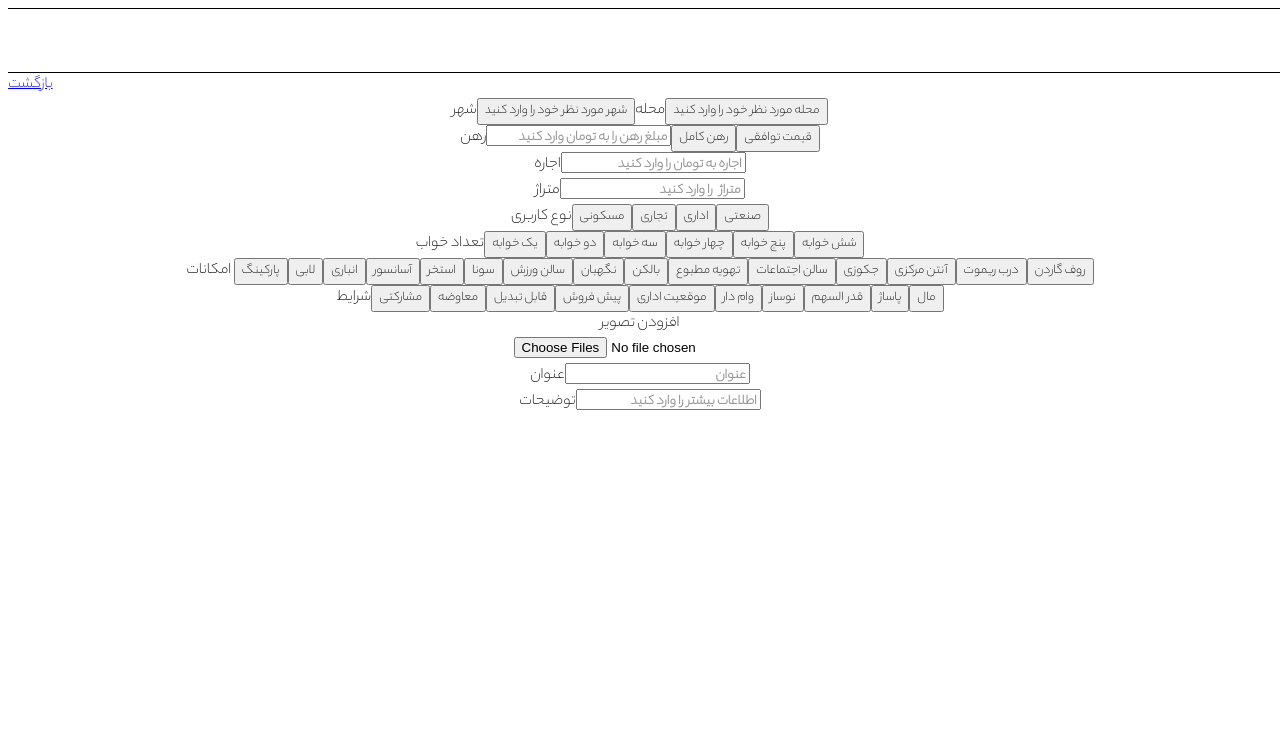
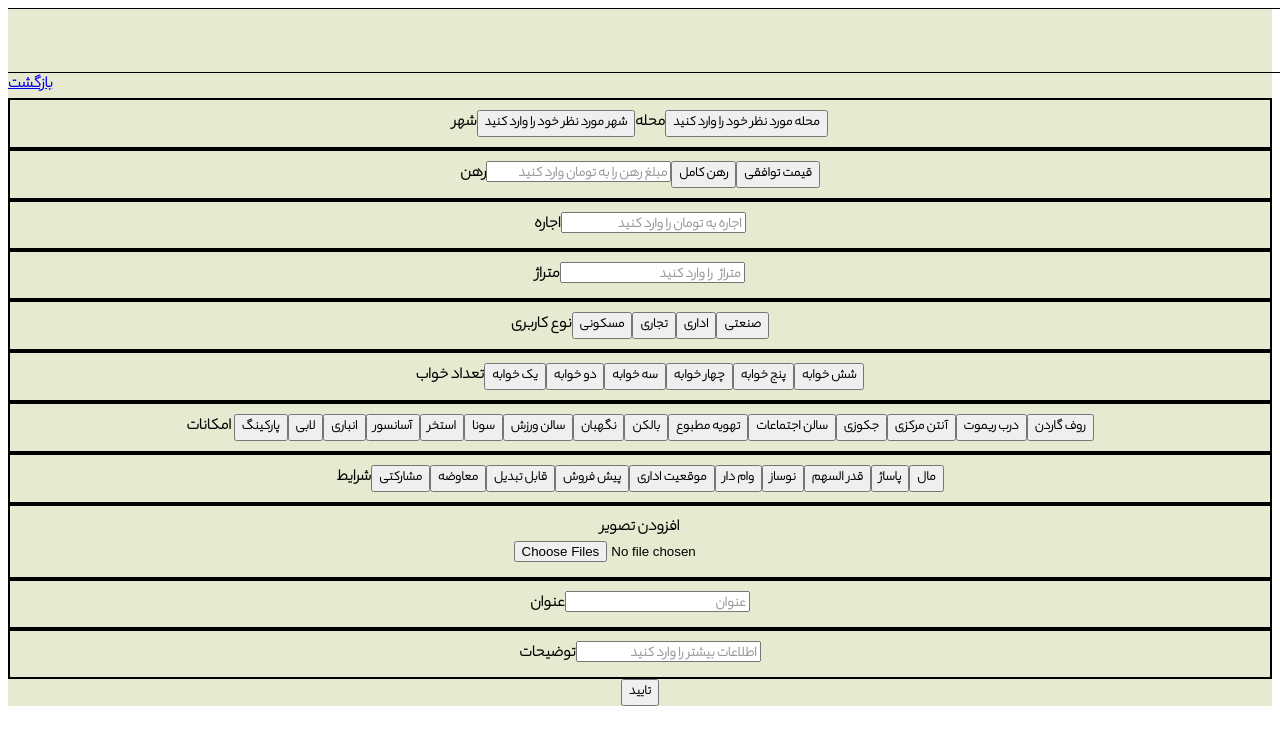
Before and after one commit to alirezasaeednia/universityprojects, a React (Create React App) app in the folder semester projects/4021/Database/dbproject/: page /agahi in a window 1280 px wide. Shown: the top 744 px of the page. Built offline with nearby package versions, Linux system fonts and the light colour scheme.

Commit message:
added selection ability to buttons of agahi

```diff
--- a/semester projects/4021/Database/dbproject/src/index.css
+++ b/semester projects/4021/Database/dbproject/src/index.css
@@ -10,7 +10,16 @@ html{
 
 button{
   font-family: YekanBakh,Tahoma;
+  transition: background-color 0.3s ease;
 
+}
+
+button.selected {
+  background-color: #00ff00;
+}
+
+button.selected2 {
+  background-color: #ff00f2;
 }
 
 #hi{
@@ -52,6 +61,10 @@ gap: 2rem;
   margin-top: 1rem;
 }
 
+.selected {
+  transform: scale(1.1);
+  transition: transform 0.3s ease-in-out;
+}
 .photo-container{
   display: flex;
   flex-direction: row;
@@ -65,6 +78,15 @@ gap: 2rem;
 }
 #myagahi{
   text-align: center;
+}
+
+#whole{
+  background-color: #e7e9d0;
+  font-weight: bold;
+}
+
+#whole button{
+  font-weight: bold;
 }
 .stuff:hover a {
   opacity: 30%;
@@ -285,6 +307,51 @@ margin: 12px;
 
   }
 
+  #mahali{
+    border: 2px solid black;
+    padding: 10px;
+  }
+
+  #mahali2{
+    border: 2px solid black;
+    padding: 10px;
+  }
+
+  #mahali3{
+    border: 2px solid rgb(0, 0, 0);
+    padding: 10px;
+  }
+
+  #mahali4{
+    border: 2px solid black;
+    padding: 10px;
+  }
+  #mahali5{
+    border: 2px solid black;
+    padding: 10px;
+  }
+  #mahali6{
+    border: 2px solid rgb(0, 0, 0);
+    padding: 10px;
+  }
+  #mahali7{
+    border: 2px solid rgb(0, 0, 0);
+    padding: 10px;
+  }
+  #mahali8{
+    border: 2px solid rgb(0, 0, 0);
+    padding: 10px;
+  }
+  #mahali9{
+    border: 2px solid black;
+    padding: 10px;
+  }
+  #mahali10{
+    border: 2px solid black;
+    padding: 10px;
+  }
+
+
   #results{
     display: flex;
     flex-direction: row-reverse;
--- a/semester projects/4021/Database/dbproject/src/pages/agahi.js
+++ b/semester projects/4021/Database/dbproject/src/pages/agahi.js
@@ -4,115 +4,179 @@ import Back from "../Components/goback";
 import { useState } from "react";
 const Agahi = () => {
     const [photos, setPhotos] = useState([]);
+    const [mainPhoto, setMainPhoto] = useState(null);
+    const [selectedButton, setSelectedButton] = useState(null);
 
     const handlePhotoUpload = (event) => {
       const uploadedPhotos = Array.from(event.target.files);
-      setPhotos([...photos, ...uploadedPhotos]);
+        setPhotos([...photos, ...uploadedPhotos]);
+
     };
 
+    const [selectedButtons, setSelectedButtons] = useState([]);
+
+    const handleButtonClick = (button) => {
+      if (selectedButtons.includes(button)) {
+        setSelectedButtons(selectedButtons.filter((selectedButton) => selectedButton !== button));
+      } else {
+        setSelectedButtons([...selectedButtons, button]);
+      }
+    };
+    const handlestrict = (button) => {
+        if (selectedButton === button) {
+          setSelectedButton(null);
+        } else {
+          setSelectedButton(button);
+        }
+      };
+
+
+  const handlePhotoClick = (index) => {
+    setMainPhoto(photos[index]);
+  };
+
+
   return (
-    <div>
+    <div id="whole">
       <NavigationBar />
       <Back />
 
       <div id="myagahi">
-        <div>
+        <div id="mahali">
           <a>محله</a>
           <button>شهر مورد نظر خود را وارد کنید</button>
           <a>شهر</a>
 
           <button>محله مورد نظر خود را وارد کنید</button>
         </div>
-        <div>
+        <div id="mahali2">
           <a>رهن</a>
           <input placeholder="مبلغ رهن را به تومان وارد کنید" />
           <button>رهن کامل</button>
           <button>قیمت توافقی</button>
         </div>
 
-        <div>
+        <div id="mahali3">
           <a>اجاره</a>
           <input placeholder="اجاره به تومان را وارد کنید" />
         </div>
 
-        <div>
+        <div id="mahali3">
           <a>متراژ</a>
           <input placeholder="متراژ   را وارد کنید" />
         </div>
 
-        <div>
+        <div id="mahali4">
           <a>نوع کاربری</a>
-          <button>مسکونی</button>
-          <button>تجاری</button>
-          <button>اداری</button>
-          <button>صنعتی</button>
+          <button onClick={() => handlestrict('Button 32')}
+        className={selectedButton === 'Button 32' ? 'selected' : ''}>مسکونی</button>
+          <button onClick={() => handlestrict('Button 33')}
+        className={selectedButton === 'Button 33' ? 'selected' : ''}>تجاری</button>
+          <button onClick={() => handlestrict('Button 34')}
+        className={selectedButton === 'Button 34' ? 'selected' : ''}>اداری</button>
+          <button onClick={() => handlestrict('Button 3526')}
+        className={selectedButton === 'Button 35' ? 'selected' : ''}>صنعتی</button>
         </div>
 
-        <div>
+        <div id="mahali5">
           <a>تعداد خواب</a>
-          <button>یک خوابه</button>
-          <button>دو خوابه</button>
-          <button>سه خوابه</button>
-          <button>چهار خوابه</button>
-          <button>پنج خوابه</button>
-          <button>شش خوابه</button>
+          <button onClick={() => handlestrict('Button 26')}
+        className={selectedButton === 'Button 26' ? 'selected' : ''}>یک خوابه</button>
+          <button onClick={() => handlestrict('Button 27')}
+        className={selectedButton === 'Button 27' ? 'selected' : ''}>دو خوابه</button>
+          <button onClick={() => handlestrict('Button 28')}
+        className={selectedButton === 'Button 28' ? 'selected' : ''}>سه خوابه</button>
+          <button onClick={() => handlestrict('Button 29')}
+        className={selectedButton === 'Button 29' ? 'selected' : ''}>چهار خوابه</button>
+          <button onClick={() => handlestrict('Button 30')}
+        className={selectedButton === 'Button 30' ? 'selected' : ''}>پنج خوابه</button>
+          <button onClick={() => handlestrict('Button 31')}
+        className={selectedButton === 'Button 31' ? 'selected' : ''}>شش خوابه</button>
         </div>
 
-        <div>
+        <div id="mahali6">
           <a>امکانات </a>
-          <button>پارکینگ</button>
-          <button>لابی</button>
-          <button>انباری</button>
-          <button>آسانسور</button>
-          <button>استخر</button>
-          <button>سونا</button>
-          <button>سالن ورزش</button>
-          <button>نگهبان</button>
-          <button>بالکن</button>
-          <button>تهویه مطبوع</button>
-          <button>سالن اجتماعات</button>
-          <button>جکوزی</button>
-          <button>آنتن مرکزی</button>
-          <button>درب ریموت</button>
-          <button>روف گاردن</button>
+          <button onClick={() => handleButtonClick('Button 1')}
+        className={selectedButtons.includes('Button 1') ? 'selected' : ''}>پارکینگ</button>
+          <button onClick={() => handleButtonClick('Button 2')}
+        className={selectedButtons.includes('Button 2') ? 'selected' : ''}>لابی</button>
+          <button onClick={() => handleButtonClick('Button 3')}
+        className={selectedButtons.includes('Button 3') ? 'selected' : ''}>انباری</button>
+          <button onClick={() => handleButtonClick('Button 4')}
+        className={selectedButtons.includes('Button 4') ? 'selected' : ''}>آسانسور</button>
+          <button onClick={() => handleButtonClick('Button 5')}
+        className={selectedButtons.includes('Button 5') ? 'selected' : ''}>استخر</button>
+          <button onClick={() => handleButtonClick('Button 6')}
+        className={selectedButtons.includes('Button 6') ? 'selected' : ''}>سونا</button>
+          <button onClick={() => handleButtonClick('Button 7')}
+        className={selectedButtons.includes('Button 7') ? 'selected' : ''}>سالن ورزش</button>
+          <button onClick={() => handleButtonClick('Button 8')}
+        className={selectedButtons.includes('Button 8') ? 'selected' : ''}>نگهبان</button>
+          <button onClick={() => handleButtonClick('Button 9')}
+        className={selectedButtons.includes('Button 9') ? 'selected' : ''}>بالکن</button>
+          <button onClick={() => handleButtonClick('Button 10')}
+        className={selectedButtons.includes('Button 10') ? 'selected' : ''}>تهویه مطبوع</button>
+          <button onClick={() => handleButtonClick('Button 11')}
+        className={selectedButtons.includes('Button 11') ? 'selected' : ''}>سالن اجتماعات</button>
+          <button onClick={() => handleButtonClick('Button 12')}
+        className={selectedButtons.includes('Button 12') ? 'selected' : ''}>جکوزی</button>
+          <button onClick={() => handleButtonClick('Button 13')}
+        className={selectedButtons.includes('Button 13') ? 'selected' : ''}>آنتن مرکزی</button>
+          <button onClick={() => handleButtonClick('Button 14')}
+        className={selectedButtons.includes('Button 14') ? 'selected' : ''}>درب ریموت</button>
+          <button onClick={() => handleButtonClick('Button 15')}
+        className={selectedButtons.includes('Button 15') ? 'selected' : ''}>روف گاردن</button>
         </div>
-        <div>
+        <div id="mahali7">
           <a>شرایط</a>
-          <button>مشارکتی</button>
-          <button>معاوضه</button>
-          <button>قابل تبدیل</button>
-          <button>پیش فروش</button>
-          <button>موقعیت اداری</button>
-          <button>وام دار</button>
-          <button>نوساز</button>
-          <button>قدر السهم</button>
-          <button>پاساژ</button>
-          <button>مال</button>
+          <button onClick={() => handleButtonClick('Button 16')}
+        className={selectedButtons.includes('Button 16') ? 'selected2' : ''}>مشارکتی</button>
+          <button onClick={() => handleButtonClick('Button 17')}
+        className={selectedButtons.includes('Button 17') ? 'selected2' : ''}>معاوضه</button>
+          <button onClick={() => handleButtonClick('Button 18')}
+        className={selectedButtons.includes('Button 18') ? 'selected2' : ''}>قابل تبدیل</button>
+          <button onClick={() => handleButtonClick('Button 19')}
+        className={selectedButtons.includes('Button 19') ? 'selected2' : ''}>پیش فروش</button>
+          <button onClick={() => handleButtonClick('Button 20')}
+        className={selectedButtons.includes('Button 20') ? 'selected2' : ''}>موقعیت اداری</button>
+          <button onClick={() => handleButtonClick('Button 21')}
+        className={selectedButtons.includes('Button 21') ? 'selected2' : ''}>وام دار</button>
+          <button onClick={() => handleButtonClick('Button 22')}
+        className={selectedButtons.includes('Button 22') ? 'selected2' : ''}>نوساز</button>
+          <button onClick={() => handleButtonClick('Button 23')}
+        className={selectedButtons.includes('Button 23') ? 'selected2' : ''}>قدر السهم</button>
+          <button onClick={() => handleButtonClick('Button 24')}
+        className={selectedButtons.includes('Button 24') ? 'selected2' : ''}>پاساژ</button>
+          <button onClick={() => handleButtonClick('Button 25')}
+        className={selectedButtons.includes('Button 25') ? 'selected2' : ''}>مال</button>
         </div>
 
-        <div>
+        <div id="mahali8">
           <a>افزودن تصویر</a>
           <div className="tasviriezafekon">
       <input type="file" multiple onChange={handlePhotoUpload} />
       <div className="photo-container">
-        {photos.map((photo, index) => (
-          <div className="photo-item" key={index}>
-            <img src={URL.createObjectURL(photo)} width="``200`" height="200" alt={`User's Photo ${index}`} />
+                          {photos.map((photo, index) => (
+
+            <div className={`photo-item ${photo === mainPhoto ? 'selected' : ''}`} key={index} onClick={() => handlePhotoClick(index)}>
+            <img src={URL.createObjectURL(photo)} width="180" height="200" alt={`User's Photo ${index}`} />
           </div>
         ))}
       </div>
-    </div>
-        </div>
+    </div >
+        </div >
 
-        <div>
+        <div id="mahali9">
           <a>عنوان</a>
           <input placeholder="عنوان"></input>
         </div>
 
-        <div>
+        <div id="mahali10">
           <a>توضیحات</a>
           <input placeholder="اطلاعات بیشتر را وارد کنید"></input>
-        </div>
+              </div>
+
+              <button>تایید</button>
       </div>
     </div>
   );
```
